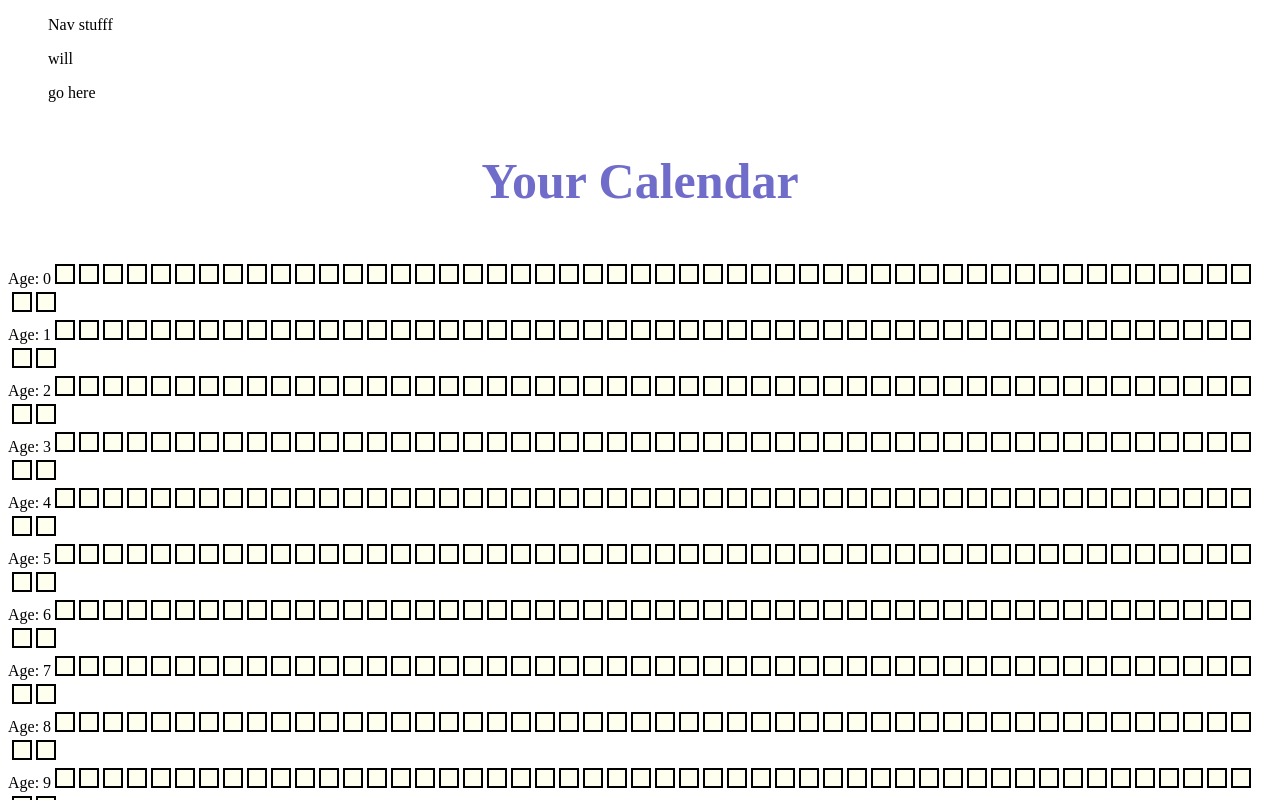
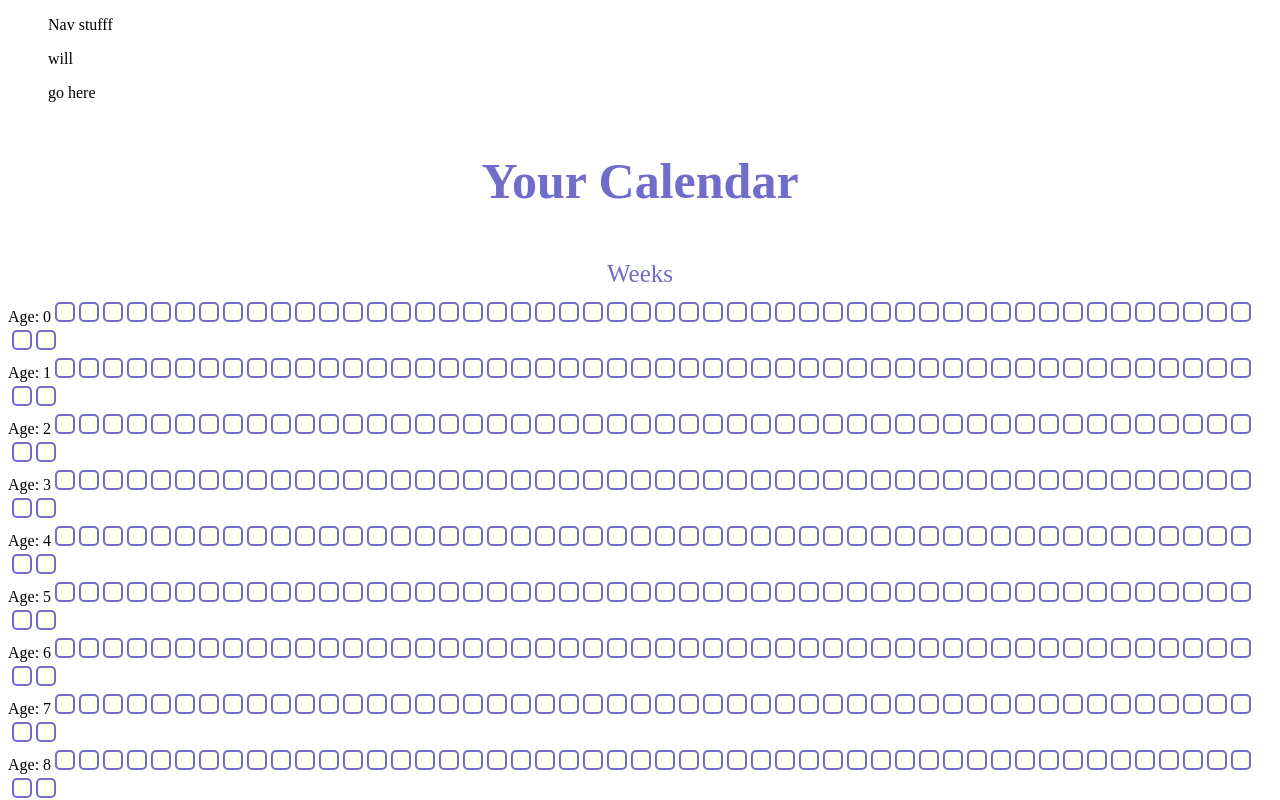
Before and after one commit to Turing-Eras/front_end, a React (Create React App) app: page /calender in a window 1280 px wide. Shown: the top 800 px of the page. Built offline with nearby package versions, Linux system fonts and the light colour scheme.

Commit message:
Calendar partially styled

```diff
--- a/src/Components/CalendarComponent/CalendarComponent.css
+++ b/src/Components/CalendarComponent/CalendarComponent.css
@@ -5,3 +5,12 @@
   color: #706cca;
   font-weight: 600;
 }
+
+.week-title {
+  text-align: center;
+  font-family: Bebas Neue;
+  font-size: 25px;
+  color: #706cca;
+  font-weight: 500;
+  margin-bottom: 10px;
+}
--- a/src/Components/CalendarComponent/CalendarComponent.tsx
+++ b/src/Components/CalendarComponent/CalendarComponent.tsx
@@ -21,7 +21,10 @@ const CalendarComponent = () => {
     <section>
       <NavBar />
       <p className='calendar-title'>Your Calendar</p>
+      <p className='week-title'>Weeks</p>
+      <div className='calendar-area'>
       {display}
+      </div>
     </section>
   );
 };
--- a/src/Components/Week/Week.css
+++ b/src/Components/Week/Week.css
@@ -1,5 +1,6 @@
 .week{
-  border :2px solid black;
+  border :2px solid #706cca;
+  border-radius: 25%;
   display: inline-block;
   background-color: ivory;
   padding: 8px;
```
Also changed, not shown: 1 other file (tests, documents, lock files or other folders).
